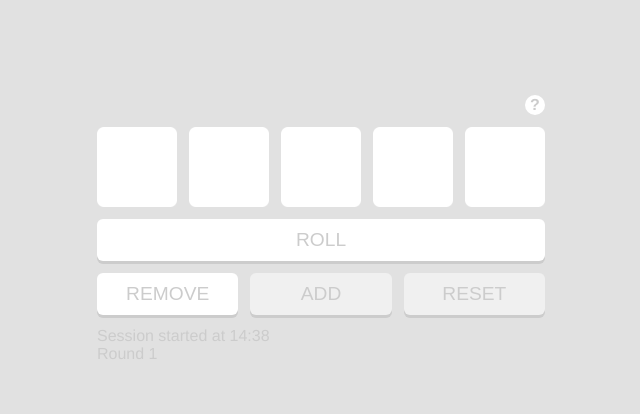
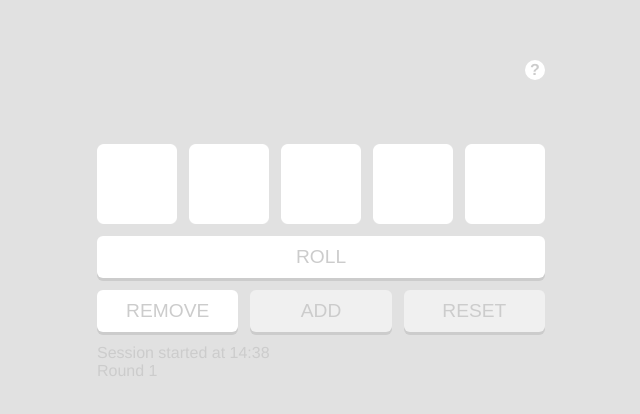
Before and after one commit to FlopieUtd/perudo, a React (Create React App) app: page / in a window 1280 px wide. Shown: the part 162-576 px from the top of the page, without its empty margins (319-959 px from the left). Built offline with nearby package versions, Linux system fonts and the light colour scheme.

Commit message:
add extra height to stats and explanation containers

```diff
--- a/src/App/App.css
+++ b/src/App/App.css
@@ -77,6 +77,7 @@
   display: flex;
   justify-content: flex-end;
   margin-bottom: 12px;
+  min-height: 72px;
 }
 
 .explanation-container a {
@@ -101,7 +102,7 @@
   width: 100%;
   margin-top: 12px;
   color: #ccc;
-  min-height: 54px;
+  min-height: 72px;
 }
 
 @media (max-width: 480px) {
```
Also changed, not shown: 1 other file (tests, documents, lock files or other folders).
